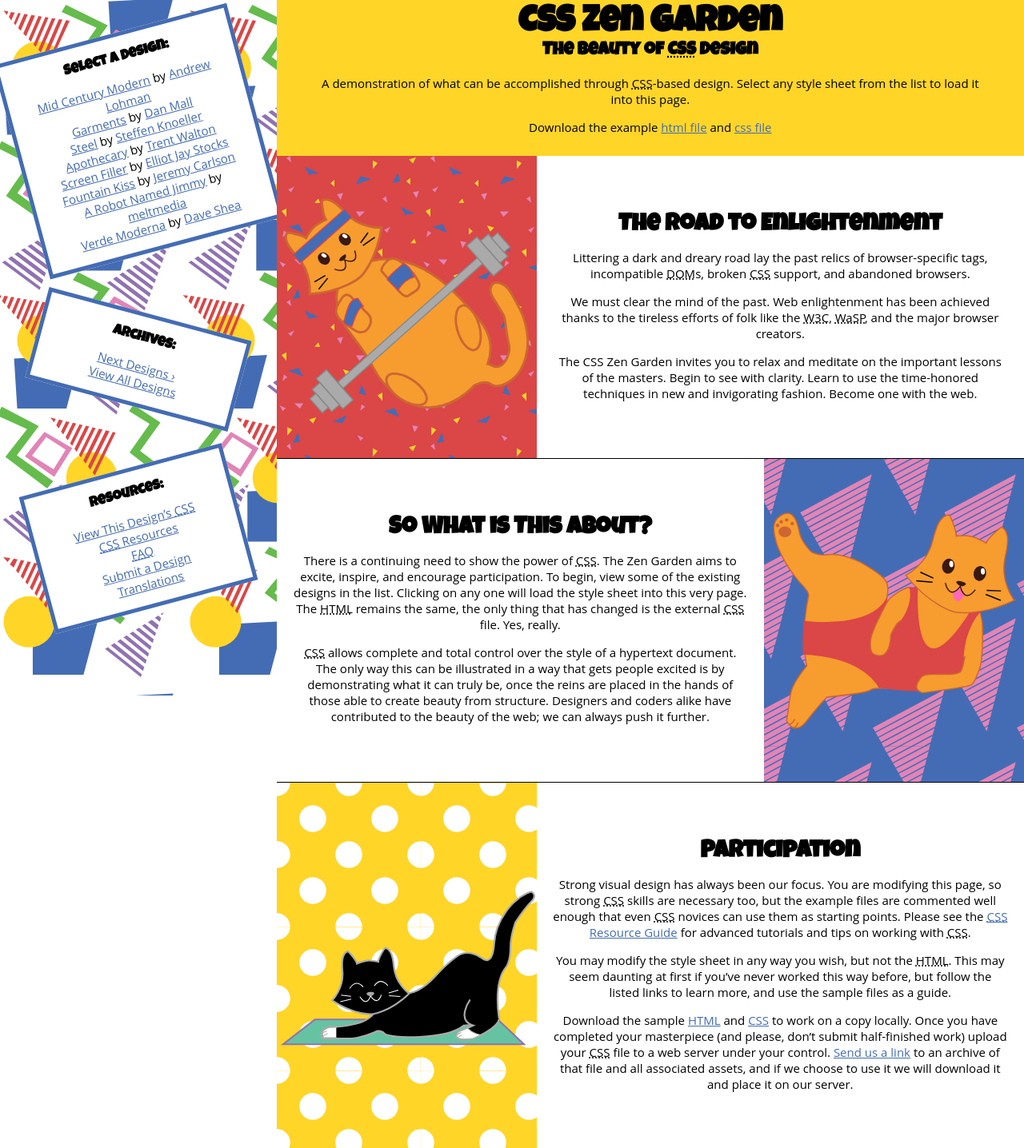
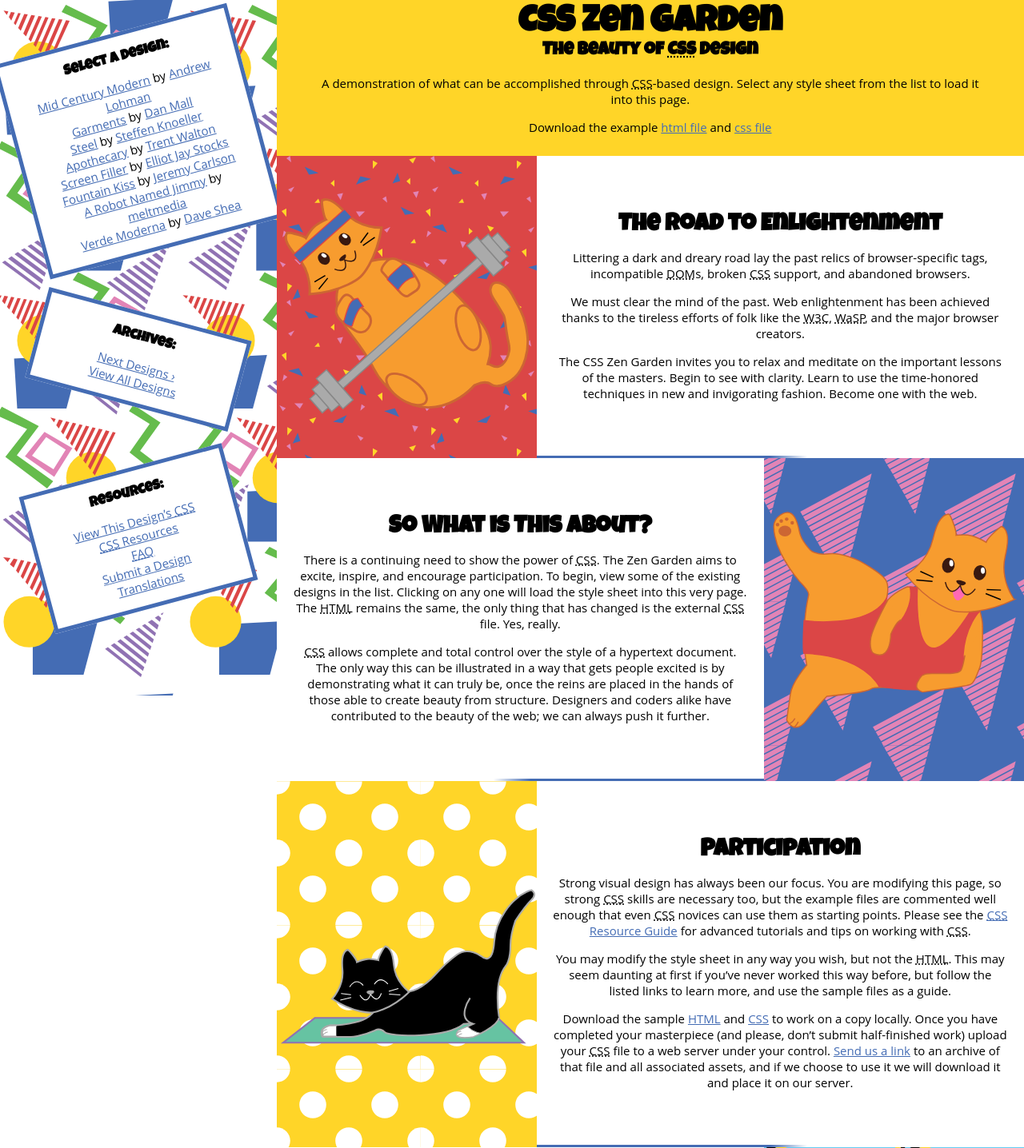
Before and after one commit to thompson-ele/zen-garden, a PHP site: page / in a window 1280 px wide. Shown: the top 1436 px of the page at 80% size. Run offline with PHP 8.4, Linux system fonts and the light colour scheme; style sheets or scripts are compiled from the project's sources.

Commit message:
Update style.scss
Added blue gradient border

```diff
--- a/scss/style.scss
+++ b/scss/style.scss
@@ -17,8 +17,11 @@ h1, h2, h3, h4{
     margin-top: -35px;
 }
 
-.main > div{
-    border-top: 1px solid black;
+@media (min-width:880px){
+    .preamble, .explanation, .participation, .benefits {
+        background: /* gradient can be an image */ linear-gradient(to right, #fff 0%, #fff 29%, #446cb4 34%, #446cb4 66%,  #fff 71%, #fff 100%) left bottom no-repeat;
+        background-size: 100% 3px;
+    }
 }
 
 h1 {
```
